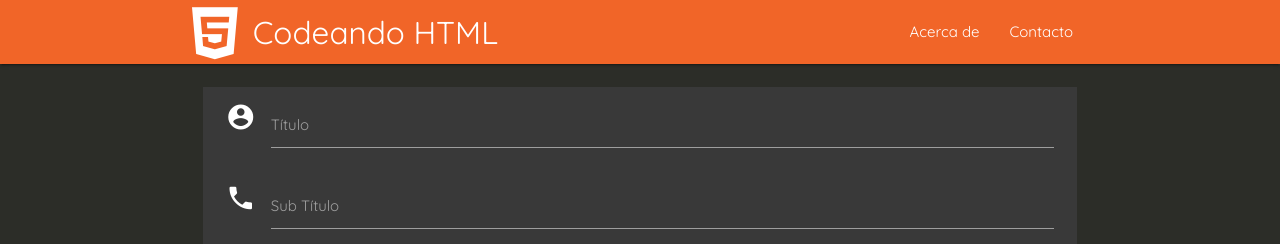
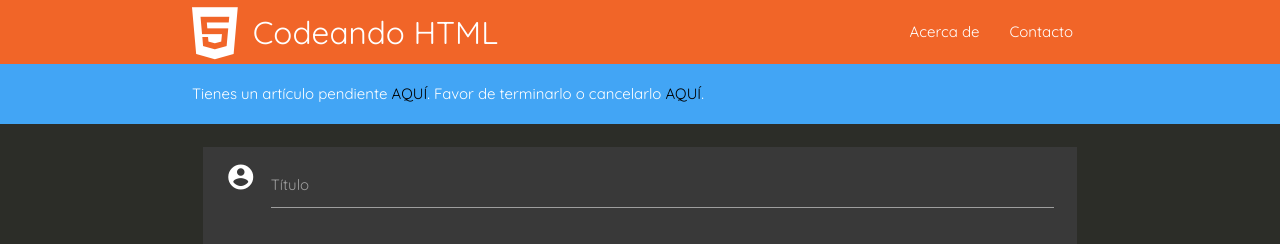
Before and after one commit to fmunoz88/codeandohtml_M, a PHP site: page /src/add-article.php?id=1 in a window 1280 px wide. Shown: the top 244 px of the page. Run offline with PHP 8.4, Linux system fonts and the light colour scheme; some libraries are stand-ins or nearby versions.

Commit message:
se agregó un alerta si es que tienes pendientes un artículo pero falta la funcionalidad. Se mejoró el código de inserción y ahora diferencia entre un Guardar y un Preview.

```diff
--- a/css/dialog.sass
+++ b/css/dialog.sass
@@ -1,6 +1,6 @@
 @import _colors
 
-.material-dialog
+.material-dialog, .material-alert
     width: 40% !important
 
     .modal-footer
--- a/css/main.css
+++ b/css/main.css
@@ -236,18 +236,18 @@ footer.second {
 /* ===================================================== */
 /* ================= Kraimoz Developer ================= */
 /* ===================================================== */
-.material-dialog {
+.material-dialog, .material-alert {
   width: 40% !important; }
-  .material-dialog .modal-footer .btn.confirm {
+  .material-dialog .modal-footer .btn.confirm, .material-alert .modal-footer .btn.confirm {
     background-color: #42a5f5 !important;
     margin-left: 10px; }
-  .material-dialog .modal-footer .btn.confirm:hover {
+  .material-dialog .modal-footer .btn.confirm:hover, .material-alert .modal-footer .btn.confirm:hover {
     transition: 0.5s;
     background-color: #1e88e5 !important; }
-  .material-dialog .modal-footer .btn.close {
+  .material-dialog .modal-footer .btn.close, .material-alert .modal-footer .btn.close {
     background-color: #bdbdbd !important;
     margin-left: 10px; }
-  .material-dialog .modal-footer .btn.close:hover {
+  .material-dialog .modal-footer .btn.close:hover, .material-alert .modal-footer .btn.close:hover {
     color: white;
     background-color: #757575 !important;
     transition: 0.5s; }
--- a/css/markdown.css
+++ b/css/markdown.css
@@ -1,6 +1,17 @@
 /* ===================================================== */
 /* ================= Kraimoz Developer ================= */
 /* ===================================================== */
+header .alert-articles {
+  background-color: #42a5f5; }
+  header .alert-articles .container {
+    height: 60px;
+    color: white;
+    line-height: 60px; }
+    header .alert-articles .container a {
+      color: black; }
+    header .alert-articles .container a:hover {
+      text-decoration: underline; }
+
 .add-article .container .row {
   margin-left: inherit;
   margin-right: inherit; }
--- a/css/markdown.sass
+++ b/css/markdown.sass
@@ -1,4 +1,18 @@
 @import _colors
+
+header
+    .alert-articles
+        background-color: $c_blue-lighten-1
+
+        .container
+            height: 60px
+            color: white
+            line-height: 60px
+
+            a
+                color: black
+            a:hover
+                text-decoration: underline
 
 .add-article
 
--- a/src/add-article.php
+++ b/src/add-article.php
@@ -29,6 +29,11 @@
                     </ul>
                 </div>
             </nav>
+            <div class="alert-articles ">
+                <div class="container">
+                    <span>Tienes un artículo pendiente <a href="#">AQUÍ</a>. Favor de terminarlo o cancelarlo <a href="#">AQUÍ</a>.</span>
+                </div>
+            </div>
         </header>
         <br>
         <section class="grid add-article">
@@ -74,6 +79,17 @@
                 <div id="preview-article"></div>
             </div>
         </section>
+
+        <!-- Modal -->
+        <div id="modal1" class="modal">
+        	<div class="modal-content">
+        		<h4>Alert222</h4>
+        		<p>Hello</p>
+        	</div>
+        	<div class="modal-footer">
+        		<a href="#!" class="btn modal-close">Close</a>
+        	</div>
+        </div>
         <input type="hidden" name="" id="preview_id" value="<?php echo $_GET['id']; ?>">
         <!-- Footer -->
         <footer>
@@ -134,7 +150,8 @@
                 				text:"Publicar",
                 				modalClose:true,
                 				callback:function(){
-                                    saveArticle(0,"");
+
+                                    saveArticle(0,$("#preview_id").val());
                 				}
                 			}
                 		}
@@ -153,30 +170,64 @@
                     var subtitle = $("#subtitulo").val();
                     var content = $(".editormd-markdown-textarea").val();
 
+                    if(validate(title, content)){
+
                         $.ajax({
                             type: 'POST',
                             url: "../php/insert-article.php",
                             data: {"titulo":title,"subtitulo":subtitle,"contenido":content,"id":id,"preview":preview},
                             beforeSend: function(){
-
                                 $(".loading").slideDown(400);
+                                $("#preview-article").slideUp(400);
                             },
                             complete: function(){
                                 $(".loading").slideUp(400);
+                                $("#preview-article").slideDown(400);
                             },
                             success: function(data){
                                 if(data.success){
-                                //Si se retorna el ID, quiere decir que es un preview
-                                if(data.id){
+                                    //Si se retorna el ID y el valor preview == 1, quiere decir que es un preview
+                                    if(data.id && data.preview == 1){
                                         console.log(data.id)
                                         $("#preview-article").load("preview.php?id=" + data.id );
                                         $("#preview_id").val(data.id);
                                     }else{ //De lo contrario sólo redireccionará a la página principal
                                         console.log("TODO OK...")
+                                        $(location).attr('href','../index.php');
                                     }
                                 }
                             }
                         });
+
+                    }
+
+                }
+
+                //Función que valida los campos vación al guardar o preview el artículo
+                function validate(title, content){
+                    var text = "";
+                    if(title == ""){
+                        text += "- <b>Título no puede estar vacío</b>";
+                    }
+                    if(content == ""){
+                        text += "<br>- <b>Se tiene que agregar un contenido al artículo</b>";
+                    }
+                    if(text != ""){
+                        MaterialDialog.alert( text, {
+                    		title:'Validando datos', // Modal title
+                    		buttons:{ // Receive buttons (Alert only use close buttons)
+                    			close:{
+                    				text:'Cerrar', //Text of close button
+                    				className:'red', // Class of the close button
+                    				callback:function(){ }// Function for modal click
+                    			}
+                    		}
+                    	});
+                        return false;
+                    }else{
+                        console.log("BIEN");
+                        return true;
+                    }
                 }
             });
         </script>
```
Also changed, not shown: css/dialog.css (+5 -5 lines), php/insert-article.php (+7 -5 lines), 3 other files. Lines whose indentation alone changed are shown as unchanged.
